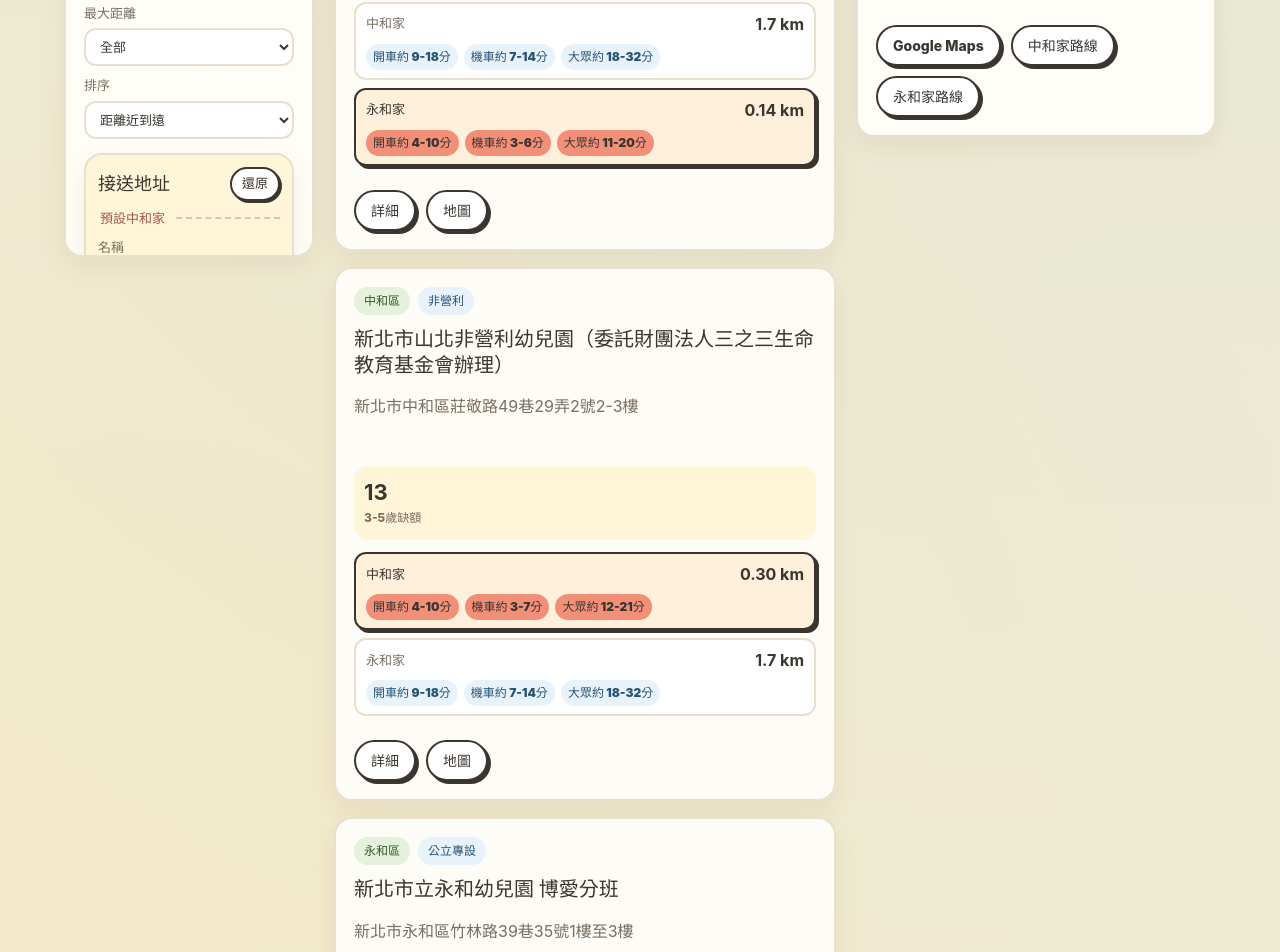
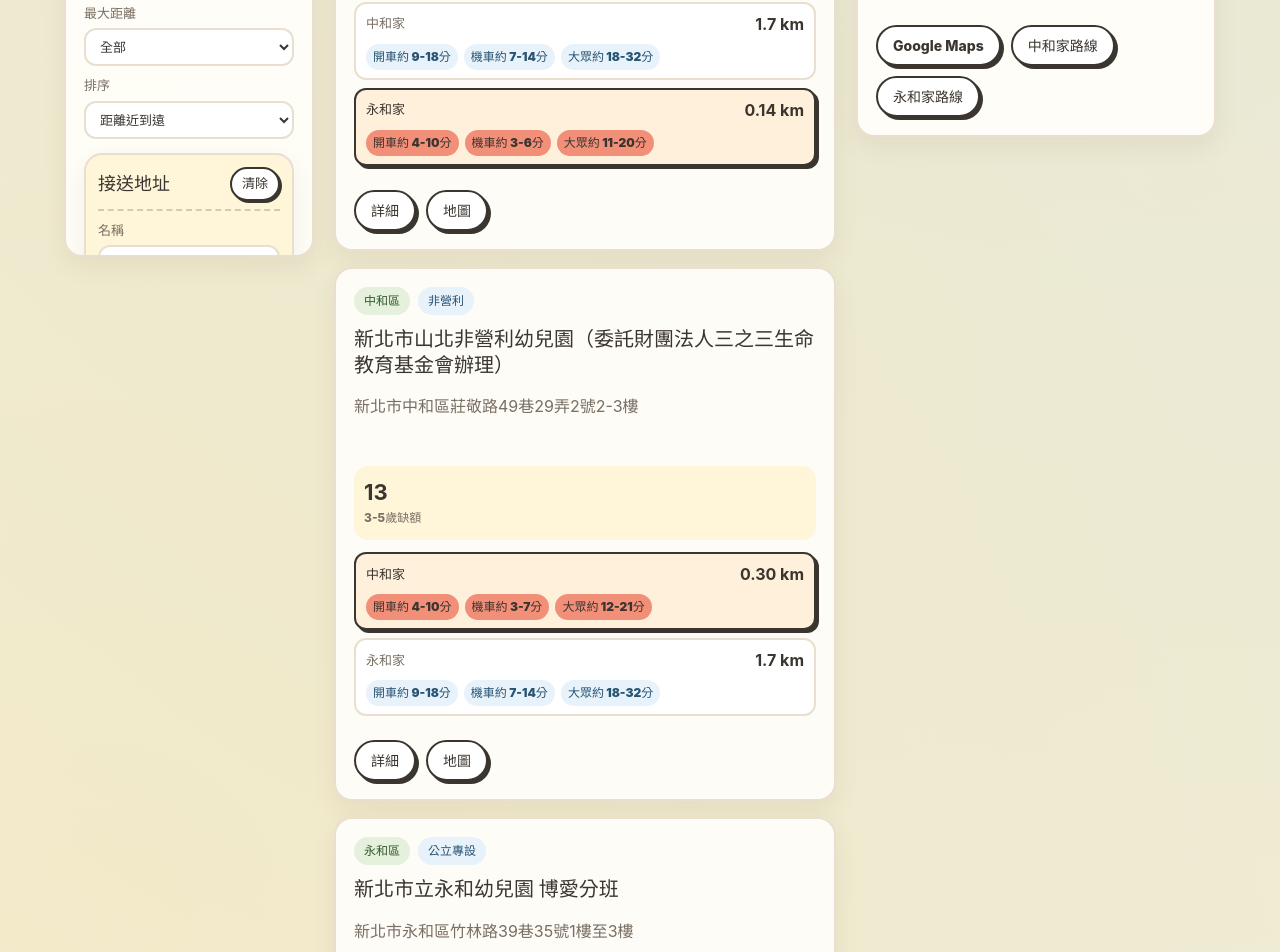
Before and after one commit to bluetch/ntpc-kindergarten-2026, a React (Vite) app: page / in a window 1280 px wide. Shown: the part 1226-2178 px from the top of the page. Built offline with nearby package versions, Linux system fonts and the light colour scheme.

Commit message:
Polish custom pickup address form

```diff
--- a/src/App.jsx
+++ b/src/App.jsx
@@ -17,6 +17,17 @@ const defaultHomeInputs = {
   yonghe: {
     label: homes.yonghe.label,
     address: homes.yonghe.address,
+  },
+};
+
+const emptyHomeInputs = {
+  zhonghe: {
+    label: "",
+    address: "",
+  },
+  yonghe: {
+    label: "",
+    address: "",
   },
 };
 
@@ -127,10 +138,10 @@ const resolveHomes = (customHomes) =>
   Object.fromEntries(
     Object.entries(defaultHomeInputs).map(([key, defaultHome]) => {
       const customHome = customHomes[key] ?? defaultHome;
-      const address = customHome.address.trim() || defaultHome.address;
-      const label = customHome.label.trim() || defaultHome.label;
-      const coordinates =
-        address === homes[key].address ? { lat: homes[key].lat, lng: homes[key].lng } : { lat: null, lng: null };
+      const address = customHome.address.trim();
+      const fallbackLabel = key === "zhonghe" ? "接送地址 A" : "接送地址 B";
+      const label = customHome.label.trim() || fallbackLabel;
+      const coordinates = address === homes[key].address ? { lat: homes[key].lat, lng: homes[key].lng } : { lat: null, lng: null };
       return [key, { ...defaultHome, ...coordinates, label, address }];
     }),
   );
@@ -196,7 +207,7 @@ function useCustomHomes() {
     }));
   };
 
-  const resetHomes = () => setCustomHomes(defaultHomeInputs);
+  const resetHomes = () => setCustomHomes(emptyHomeInputs);
 
   return { customHomes, updateHome, resetHomes };
 }
@@ -465,12 +476,11 @@ function HomeSettingsCard({ customHomes, resetHomes, updateHome }) {
       <div className="mini-heading">
         <h3>接送地址</h3>
         <button type="button" onClick={resetHomes}>
-          還原
+          清除
         </button>
       </div>
       {Object.entries(customHomes).map(([key, home]) => (
         <fieldset key={key}>
-          <legend>{key === "zhonghe" ? "預設中和家" : "預設永和家"}</legend>
           <label>
             名稱
             <input value={home.label} onChange={(event) => updateHome(key, "label", event.target.value)} />
@@ -481,9 +491,6 @@ function HomeSettingsCard({ customHomes, resetHomes, updateHome }) {
           </label>
         </fieldset>
       ))}
-      <p className="field-note">
-        名稱與導航連結會即時更新；自訂地址的精準距離需開 Google Maps 路線確認。
-      </p>
     </section>
   );
 }
--- a/src/data/kindergartens.js
+++ b/src/data/kindergartens.js
@@ -1,13 +1,13 @@
 export const homes = {
   zhonghe: {
     label: "中和家",
-    address: "新北市中和區永和路90巷13號",
+    address: "新北市中和區永和路90巷",
     lat: 25.006109,
     lng: 121.49773,
   },
   yonghe: {
     label: "永和家",
-    address: "新北市永和區文化路144巷4號",
+    address: "新北市永和區文化路144巷",
     lat: 25.0157,
     lng: 121.5125,
   },
--- a/src/styles.css
+++ b/src/styles.css
@@ -522,14 +522,7 @@ h1 {
 }
 
 .home-settings-card fieldset:last-of-type {
-  margin-bottom: 8px;
-}
-
-.home-settings-card legend {
-  color: #a35748;
-  font-size: 13px;
-  font-weight: 900;
-  padding-right: 8px;
+  margin-bottom: 0;
 }
 
 .filters input,
```
